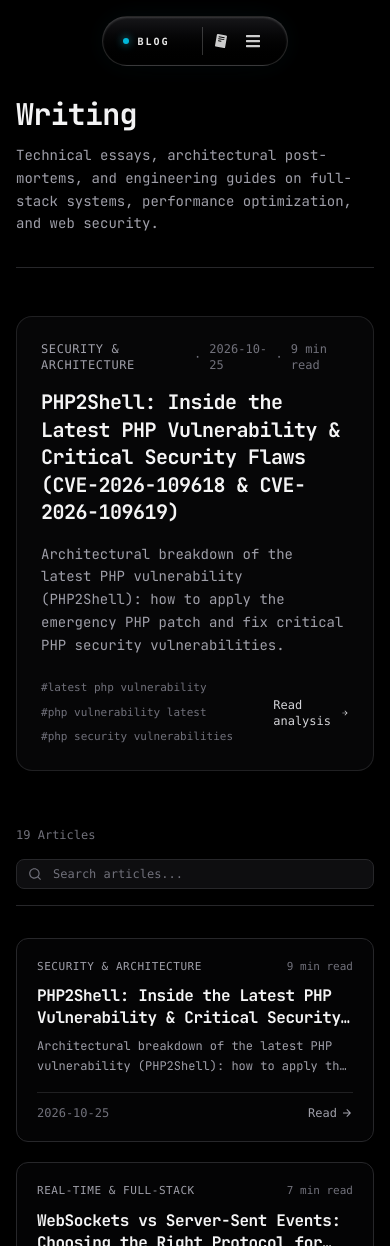
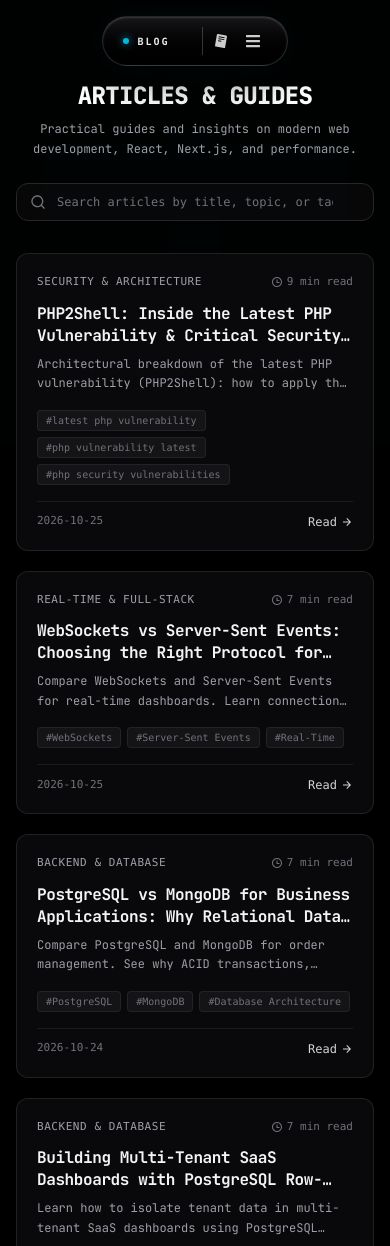
Before and after one commit to Aafaque-Nazir/Portfolio, a React (Vite) app: page /blog in a window 390 px wide. Shown: the top 1246 px of the page. Built offline with nearby package versions, Linux system fonts and the light colour scheme.

Commit message:
fix(blog): restore centered ARTICLES & GUIDES header and natural portfolio layout

```diff
--- a/src/pages/Blog.jsx
+++ b/src/pages/Blog.jsx
@@ -2,6 +2,7 @@ import React, { useState, useMemo } from "react";
 import { Link } from "react-router-dom";
 import {
   RiSearchLine,
+  RiTimeLine,
   RiArrowRightLine,
   RiArticleLine,
   RiCloseLine
@@ -10,8 +11,6 @@ import { blogs } from "../data/blogs";
 
 export default function Blog() {
   const [searchQuery, setSearchQuery] = useState("");
-
-  const featuredPost = blogs[0];
 
   const filteredBlogs = useMemo(() => {
     const q = searchQuery.toLowerCase().trim();
@@ -27,145 +26,132 @@ export default function Blog() {
   }, [searchQuery]);
 
   return (
-    <div id="blog" className="min-h-screen bg-black text-white pt-24 pb-20">
-      <div className="w-full max-w-5xl mx-auto px-4 sm:px-6 lg:px-8">
+    <div id="blog" className="min-h-screen bg-black text-white pt-20 sm:pt-24 pb-16">
+      {/* Background Ambient Glow */}
+      <div className="absolute top-0 left-1/2 -translate-x-1/2 w-full h-[360px] bg-cyan-500/[0.02] blur-[130px] pointer-events-none -z-0" />
 
-        {/* Header Section: Pure editorial typography */}
-        <header className="mb-12 border-b border-zinc-800 pb-8">
-          <h1 className="text-3xl sm:text-4xl font-semibold tracking-tight text-zinc-100 mb-3">
-            Writing
+      <div className="w-full max-w-6xl mx-auto px-4 sm:px-6 lg:px-8 relative z-10">
+
+        {/* Header Section: Matches My Projects & Services site-wide design */}
+        <div className="text-center mb-6 sm:mb-8 max-w-2xl mx-auto">
+          <h1 className="text-2xl sm:text-3xl md:text-4xl font-extrabold tracking-tight text-white uppercase mb-2">
+            Articles & Guides
           </h1>
-          <p className="text-zinc-400 text-sm sm:text-base font-light max-w-xl leading-relaxed">
-            Technical essays, architectural post-mortems, and engineering guides on full-stack systems, performance optimization, and web security.
+          <p className="text-zinc-400 text-xs sm:text-sm font-light leading-relaxed max-w-lg mx-auto">
+            Practical guides and insights on modern web development, React, Next.js, and performance.
           </p>
-        </header>
+        </div>
 
-        {/* Featured Story: Understated Editorial Lead */}
-        {!searchQuery && featuredPost && (
-          <section className="mb-14">
-            <Link
-              to={`/blog/${featuredPost.slug}`}
-              className="group block rounded-2xl p-6 sm:p-8 bg-zinc-950/70 border border-zinc-800/80 hover:border-zinc-700 transition-all duration-200"
+        {/* Search Bar: Centered, clean, and responsive */}
+        <div className="w-full max-w-lg mx-auto mb-8 sm:mb-10">
+          <div className="relative flex items-center">
+            <RiSearchLine
+              className="absolute left-3.5 text-zinc-500 pointer-events-none"
+              size={16}
+            />
+            <input
+              type="text"
+              value={searchQuery}
+              onChange={(e) => setSearchQuery(e.target.value)}
+              placeholder="Search articles by title, topic, or tags..."
+              className="w-full pl-10 pr-10 py-2.5 sm:py-3 rounded-xl bg-zinc-950/80 border border-zinc-800 text-white placeholder-zinc-500 text-xs sm:text-sm font-mono focus:outline-none focus:border-zinc-600 focus:ring-1 focus:ring-zinc-700/50 transition-all shadow-sm"
+              aria-label="Search articles"
+            />
+            {searchQuery && (
+              <button
+                onClick={() => setSearchQuery("")}
+                className="absolute right-3 p-1 text-zinc-500 hover:text-white transition-colors cursor-pointer"
+                aria-label="Clear search"
+              >
+                <RiCloseLine size={16} />
+              </button>
+            )}
+          </div>
+
+          {searchQuery && (
+            <div className="flex items-center justify-between mt-2.5 px-1 text-[11px] font-mono text-zinc-500">
+              <span>
+                Found {filteredBlogs.length} {filteredBlogs.length === 1 ? "article" : "articles"}
+              </span>
+              <button
+                onClick={() => setSearchQuery("")}
+                className="text-zinc-400 hover:text-zinc-200 underline cursor-pointer"
+              >
+                Reset
+              </button>
+            </div>
+          )}
+        </div>
+
+        {/* Blog Cards Grid */}
+        {filteredBlogs.length === 0 ? (
+          <div className="text-center py-16 px-4 border border-zinc-800/80 rounded-xl bg-zinc-950/50 w-full max-w-md mx-auto">
+            <RiArticleLine className="mx-auto text-3xl text-zinc-600 mb-3" />
+            <p className="text-zinc-300 font-medium text-sm">No articles found</p>
+            <p className="text-zinc-500 text-xs font-mono mt-1">
+              No results matching "{searchQuery}". Try different keywords.
+            </p>
+            <button
+              onClick={() => setSearchQuery("")}
+              className="mt-4 px-3.5 py-1.5 rounded-lg text-xs font-mono bg-zinc-900 hover:bg-zinc-800 text-zinc-300 hover:text-white border border-zinc-800 transition-colors cursor-pointer"
             >
-              <div className="flex flex-col gap-4">
-                <div className="flex items-center gap-2 text-xs font-mono text-zinc-500">
-                  <span className="uppercase tracking-wider text-zinc-400 font-medium">
-                    {featuredPost.category}
-                  </span>
-                  <span>·</span>
-                  <span>{featuredPost.publishedAt}</span>
-                  <span>·</span>
-                  <span>{featuredPost.readTime}</span>
+              Clear Search
+            </button>
+          </div>
+        ) : (
+          <div className="w-full grid grid-cols-1 md:grid-cols-2 lg:grid-cols-3 gap-5">
+            {filteredBlogs.map((post) => (
+              <Link
+                key={post.id}
+                to={`/blog/${post.slug}`}
+                className="group relative rounded-xl p-5 bg-zinc-950 border border-zinc-800/80 hover:border-zinc-700 hover:bg-zinc-900/40 transition-all duration-200 flex flex-col justify-between cursor-pointer no-underline block"
+              >
+                <div>
+                  {/* Category & Read Time */}
+                  <div className="flex items-center justify-between gap-2 mb-3 text-[11px] font-mono">
+                    <span className="uppercase tracking-wider text-zinc-400 font-medium">
+                      {post.category}
+                    </span>
+                    <div className="flex items-center gap-1 text-zinc-500">
+                      <RiTimeLine size={12} />
+                      <span>{post.readTime}</span>
+                    </div>
+                  </div>
+
+                  {/* Title */}
+                  <h2 className="text-base font-semibold text-zinc-100 group-hover:text-white transition-colors tracking-tight leading-snug line-clamp-2 mb-2">
+                    {post.title}
+                  </h2>
+
+                  {/* Description */}
+                  <p className="text-xs text-zinc-400 font-normal line-clamp-2 leading-relaxed mb-4">
+                    {post.description}
+                  </p>
                 </div>
 
-                <h2 className="text-xl sm:text-2xl md:text-3xl font-semibold text-zinc-100 group-hover:text-white transition-colors tracking-tight leading-snug">
-                  {featuredPost.title}
-                </h2>
-
-                <p className="text-sm sm:text-base text-zinc-400 font-light leading-relaxed max-w-3xl">
-                  {featuredPost.description}
-                </p>
-
-                <div className="pt-2 flex items-center justify-between">
-                  <div className="flex flex-wrap gap-2">
-                    {featuredPost.tags?.slice(0, 3).map((tag) => (
+                <div>
+                  {/* Tags */}
+                  <div className="flex flex-wrap gap-1.5 mb-4">
+                    {post.tags?.slice(0, 3).map((tag) => (
                       <span
                         key={tag}
-                        className="text-[11px] font-mono text-zinc-500"
+                        className="text-[10px] font-mono text-zinc-500 bg-zinc-900/80 border border-zinc-800/80 px-2 py-0.5 rounded"
                       >
                         #{tag}
                       </span>
                     ))}
                   </div>
 
-                  <span className="inline-flex items-center gap-1.5 text-xs font-mono text-zinc-300 group-hover:text-white transition-colors">
-                    <span>Read analysis</span>
-                    <RiArrowRightLine className="transition-transform group-hover:translate-x-1" />
-                  </span>
-                </div>
-              </div>
-            </Link>
-          </section>
-        )}
-
-        {/* Clean Article Header Strip & Search */}
-        <div className="mb-8 flex flex-col sm:flex-row sm:items-center justify-between gap-4 border-b border-zinc-800 pb-4">
-          <div className="text-xs font-mono text-zinc-500">
-            {filteredBlogs.length} {filteredBlogs.length === 1 ? "Article" : "Articles"}
-            {searchQuery && ` matching "${searchQuery}"`}
-          </div>
-
-          <div className="relative flex items-center w-full sm:max-w-xs">
-            <RiSearchLine
-              className="absolute left-3 text-zinc-500 pointer-events-none"
-              size={14}
-            />
-            <input
-              type="text"
-              value={searchQuery}
-              onChange={(e) => setSearchQuery(e.target.value)}
-              placeholder="Search articles..."
-              className="w-full pl-9 pr-8 py-1.5 rounded-lg bg-zinc-900/60 border border-zinc-800 text-zinc-200 placeholder-zinc-500 text-xs font-mono focus:outline-none focus:border-zinc-600 transition-colors"
-              aria-label="Search articles"
-            />
-            {searchQuery && (
-              <button
-                onClick={() => setSearchQuery("")}
-                className="absolute right-2.5 p-0.5 text-zinc-500 hover:text-zinc-300 transition-colors cursor-pointer"
-                aria-label="Clear search"
-              >
-                <RiCloseLine size={14} />
-              </button>
-            )}
-          </div>
-        </div>
-
-        {/* Article Grid / Stream: Clean Editorial Cards */}
-        {filteredBlogs.length === 0 ? (
-          <div className="text-center py-16 px-4 border border-zinc-800 rounded-xl bg-zinc-950/40 max-w-md mx-auto">
-            <RiArticleLine className="mx-auto text-2xl text-zinc-600 mb-2" />
-            <p className="text-zinc-300 text-sm font-medium">No articles match your query</p>
-            <p className="text-zinc-500 text-xs font-mono mt-1">
-              Try a different keyword or reset search.
-            </p>
-            <button
-              onClick={() => setSearchQuery("")}
-              className="mt-4 px-3 py-1.5 rounded-md text-xs font-mono bg-zinc-900 hover:bg-zinc-800 text-zinc-300 border border-zinc-800 transition-colors cursor-pointer"
-            >
-              Reset Search
-            </button>
-          </div>
-        ) : (
-          <div className="grid grid-cols-1 md:grid-cols-2 lg:grid-cols-3 gap-5">
-            {filteredBlogs.map((post) => (
-              <Link
-                key={post.id}
-                to={`/blog/${post.slug}`}
-                className="group rounded-xl p-5 bg-zinc-950/50 border border-zinc-800 hover:border-zinc-700/80 hover:bg-zinc-900/30 transition-all duration-200 flex flex-col justify-between"
-              >
-                <div>
-                  <div className="flex items-center justify-between text-[11px] font-mono text-zinc-500 mb-2.5">
-                    <span className="uppercase tracking-wider text-zinc-400">
-                      {post.category}
+                  {/* Bottom Row */}
+                  <div className="pt-3 border-t border-zinc-800/60 flex items-center justify-between text-xs font-mono">
+                    <span className="text-[11px] text-zinc-500">
+                      {post.publishedAt}
                     </span>
-                    <span>{post.readTime}</span>
+                    <span className="inline-flex items-center gap-1 text-zinc-300 group-hover:text-white transition-colors font-medium">
+                      <span>Read</span>
+                      <RiArrowRightLine className="text-xs transition-transform group-hover:translate-x-0.5" />
+                    </span>
                   </div>
-
-                  <h2 className="text-base font-semibold text-zinc-100 group-hover:text-white transition-colors tracking-tight leading-snug line-clamp-2 mb-2">
-                    {post.title}
-                  </h2>
-
-                  <p className="text-xs text-zinc-400 font-light line-clamp-2 leading-relaxed mb-4">
-                    {post.description}
-                  </p>
-                </div>
-
-                <div className="pt-3 border-t border-zinc-800/80 flex items-center justify-between text-xs font-mono text-zinc-500">
-                  <span>{post.publishedAt}</span>
-                  <span className="inline-flex items-center gap-1 text-zinc-400 group-hover:text-zinc-200 transition-colors">
-                    <span>Read</span>
-                    <RiArrowRightLine className="text-xs transition-transform group-hover:translate-x-1" />
-                  </span>
                 </div>
               </Link>
             ))}
--- a/src/pages/BlogPost.jsx
+++ b/src/pages/BlogPost.jsx
@@ -381,7 +381,7 @@ export default function BlogPost() {
           to="/blog"
           className="px-4 py-2 rounded-lg bg-zinc-900 border border-zinc-800 text-zinc-300 text-xs font-mono hover:text-white transition-colors"
         >
-          ← Return to Writing
+          ← Return to Articles
         </Link>
       </div>
     );
@@ -407,7 +407,7 @@ export default function BlogPost() {
               className="inline-flex items-center gap-1.5 hover:text-zinc-300 transition-colors"
             >
               <RiArrowLeftLine size={13} />
-              <span>Writing</span>
+              <span>Articles & Guides</span>
             </Link>
 
             <span className="uppercase tracking-wider text-zinc-400">
```
